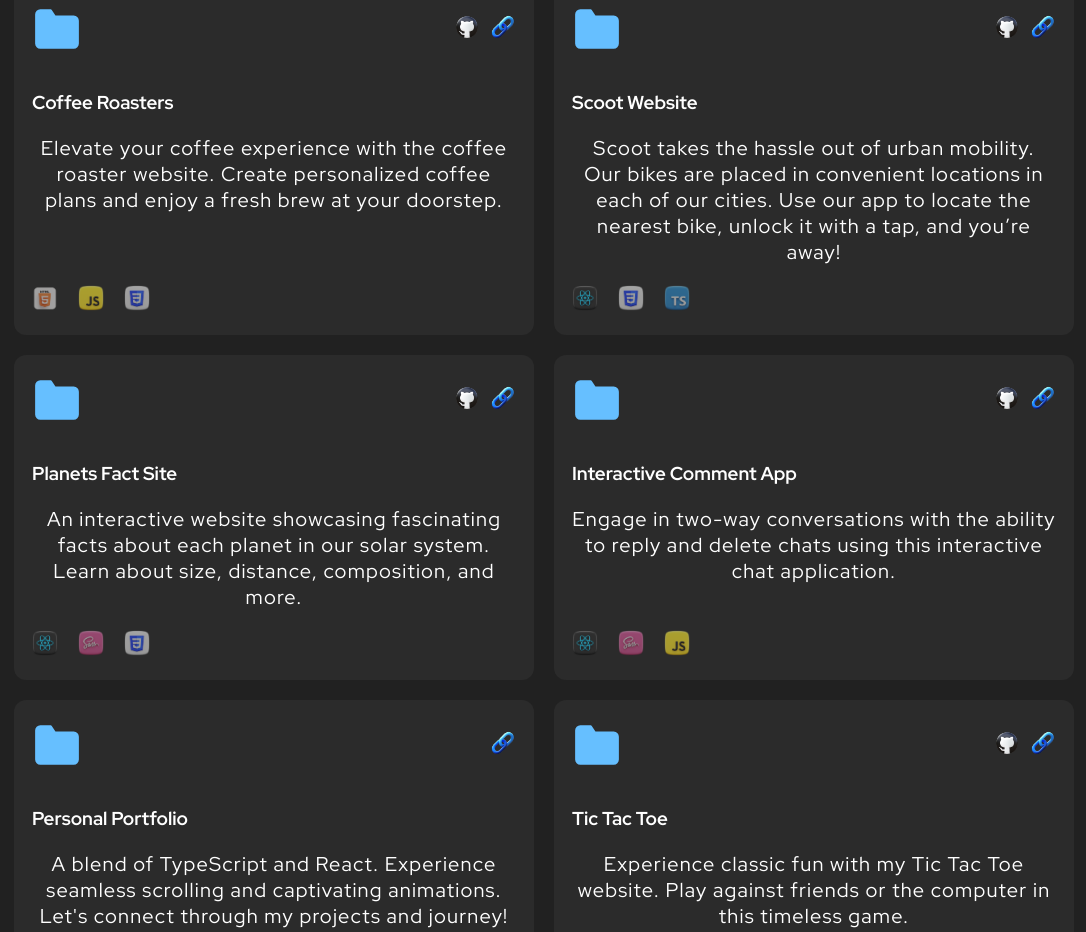
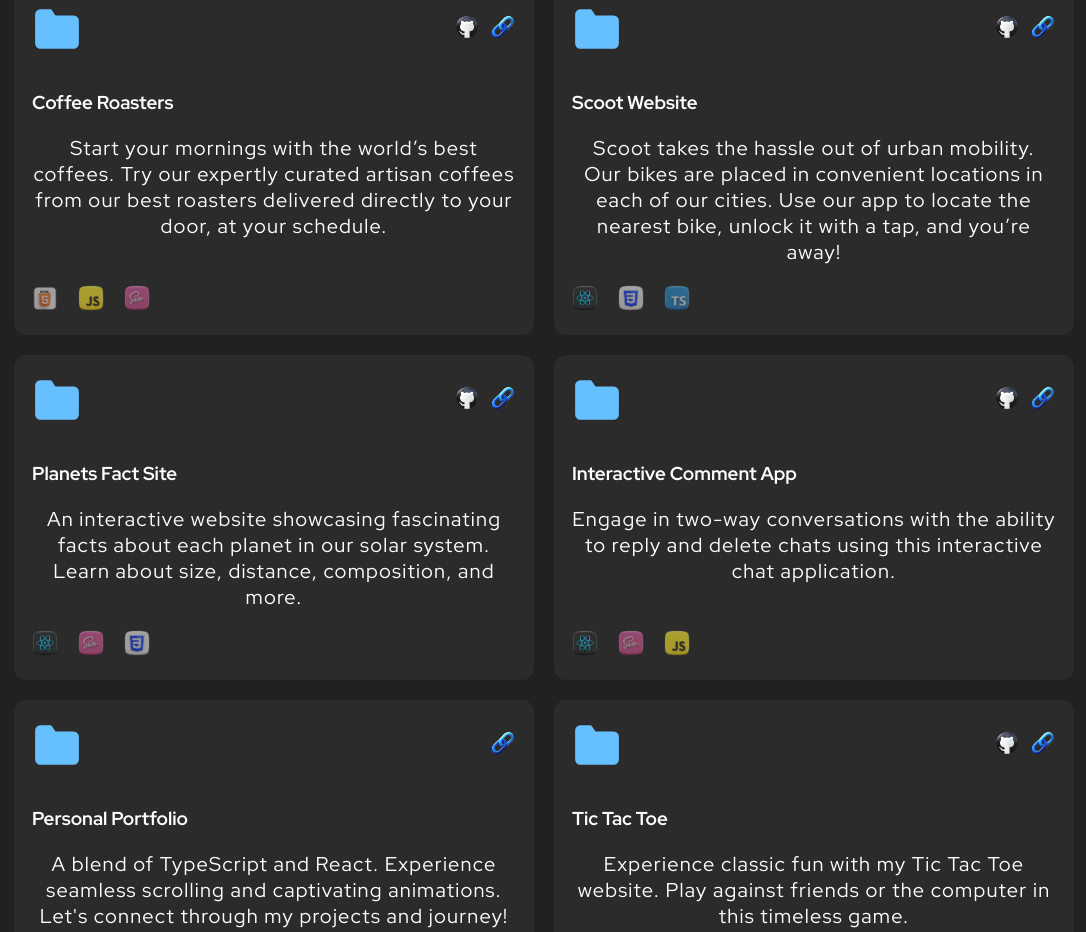
Before and after one commit to CodeWunder/CodeWunder, a React (Create React App) app: page / in a window 1280 px wide. Shown: the part 1640-2572 px from the top of the page, without its empty margins (96-1182 px from the left). Built offline with nearby package versions, Linux system fonts and the light colour scheme.

Commit message:
Update Portfolio.tsx

```diff
--- a/src/components/Portfolio/Portfolio.tsx
+++ b/src/components/Portfolio/Portfolio.tsx
@@ -35,14 +35,14 @@ export function Portfolio(){
           </header>
           <div className="body">
             <h3>Coffee Roasters</h3>
-            <p>Elevate your coffee experience with the coffee roaster website. Create personalized coffee plans and enjoy a fresh brew at your doorstep.
+            <p>Start your mornings with the world’s best coffees. Try our expertly curated artisan coffees from our best roasters delivered directly to your door, at your schedule.
             </p>
           </div>
           <footer>
             <ul className="tech-list">
               <li><img src={htmlIcon} alt="HTML" /></li>
               <li><img src={jsIcon} alt="JavaScript" /></li>
-              <li><img src={cssIcon} alt="CSS" /></li>
+              <li><img src={sassIcon} alt="SCSS" /></li>
             </ul>
           </footer>
         </div>
```
